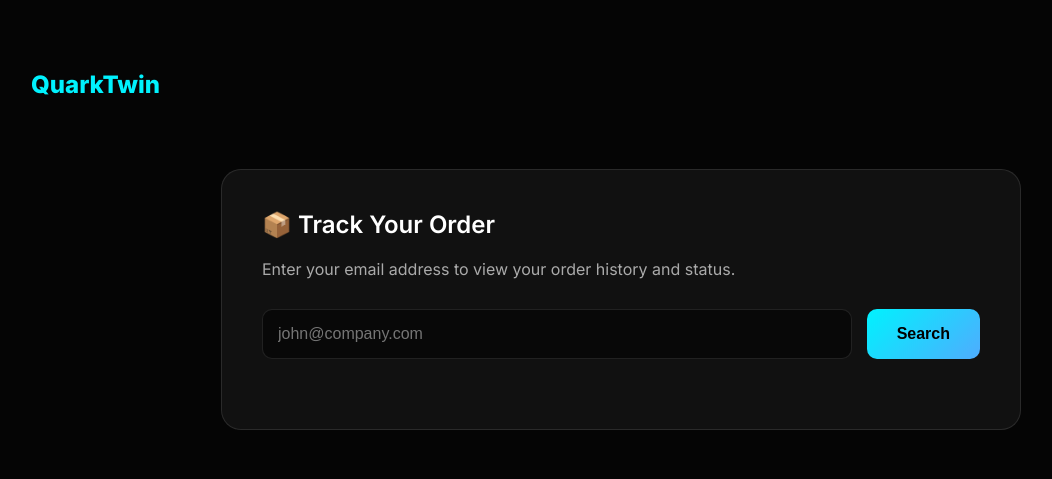
After one commit to PJZHUANG/my-test-site, a Flask app: page /track in a window 1280 px wide. The commit adds this page. Shown: the top 479 px of the page, without its empty margins (19-1071 px from the left). Run offline with Flask 3, Linux system fonts and the light colour scheme.

Commit message:
导航栏新增查单入口

```diff
--- a/app.py
+++ b/app.py
@@ -726,5 +726,24 @@ def chat():
         return jsonify({"response": ai_content})
     except Exception as e:
         return jsonify({"response": "Sorry, I am having network issues. Please leave an inquiry via the form below."}), 500
+@app.route('/track', methods=['GET', 'POST'])
+def track_order():
+    orders = []
+    if request.method == 'POST':
+        email = request.form['email']
+        db = get_db()
+        cursor = db.cursor()
+        cursor.execute("""
+            SELECT o.id, o.total_amount, o.status, o.created_at,
+                   GROUP_CONCAT(CONCAT(p.name, ' (x', i.quantity, ')') SEPARATOR '<br>') as items
+            FROM shop_orders o
+            LEFT JOIN shop_order_items i ON o.id = i.order_id
+            LEFT JOIN shop_products p ON i.product_id = p.id
+            WHERE o.customer_email = %s
+            GROUP BY o.id ORDER BY o.id DESC
+        """, (email,))
+        orders = cursor.fetchall()
+        db.close()
+    return render_template('track.html', orders=orders)
 if __name__ == '__main__':
     app.run()
--- a/templates/index.html
+++ b/templates/index.html
@@ -105,6 +105,7 @@
             <a href="#features">Why Us</a>
             <a href="/shop" style="color: var(--primary);">Shop Components</a>
             <a href="#contact">Contact</a>
+            <a href="/track">Track Order</a>
         </div>
     </nav>
 
--- /dev/null
+++ b/templates/track.html
@@ -0,0 +1,68 @@
+<!DOCTYPE html>
+<html lang="en">
+<head>
+    <meta charset="UTF-8">
+    <title>Track Order | QuarkTwin</title>
+    <link href="https://fonts.googleapis.com/css2?family=Inter:wght@300;400;600;800&display=swap" rel="stylesheet">
+    <style>
+        :root { --bg: #050505; --primary: #00f2fe; --glass: rgba(255,255,255,0.05); --border: rgba(255,255,255,0.1); }
+        body { background: var(--bg); color: white; font-family: 'Inter', sans-serif; margin: 0; padding: 50px; }
+        nav { padding: 20px 0; margin-bottom: 50px; }
+        .logo { font-size: 24px; font-weight: 800; color: var(--primary); text-decoration: none; }
+        .container { max-width: 800px; margin: 0 auto; }
+        .card { background: var(--glass); border: 1px solid var(--border); border-radius: 20px; padding: 40px; }
+        h2 { margin-top: 0; font-weight: 600; }
+        .form-group { display: flex; gap: 15px; margin-bottom: 30px; }
+        input[type="email"] { flex: 1; padding: 15px; border-radius: 10px; border: 1px solid var(--border); background: rgba(0,0,0,0.5); color: white; font-size: 16px; outline: none; }
+        input[type="email"]:focus { border-color: var(--primary); }
+        button { padding: 15px 30px; background: linear-gradient(135deg, var(--primary), #4facfe); border: none; border-radius: 10px; color: #000; font-weight: 800; cursor: pointer; font-size: 16px; transition: 0.3s; }
+        button:hover { transform: scale(1.05); }
+        table { width: 100%; border-collapse: collapse; margin-top: 20px; }
+        th, td { padding: 15px; text-align: left; border-bottom: 1px solid var(--border); }
+        th { color: var(--primary); font-weight: 600; }
+        .badge { padding: 5px 10px; border-radius: 20px; font-size: 12px; font-weight: bold; }
+        .badge-paid { background: rgba(25, 135, 84, 0.2); color: #20c997; border: 1px solid #20c997; }
+        .badge-pending { background: rgba(255, 193, 7, 0.2); color: #ffc107; border: 1px solid #ffc107; }
+    </style>
+</head>
+<body>
+    <nav><a href="/" class="logo">QuarkTwin</a></nav>
+    <div class="container">
+        <div class="card">
+            <h2>📦 Track Your Order</h2>
+            <p style="color: #aaa; margin-bottom: 30px;">Enter your email address to view your order history and status.</p>
+            <form method="POST">
+                <div class="form-group">
+                    <input type="email" name="email" placeholder="john@company.com" required>
+                    <button type="submit">Search</button>
+                </div>
+            </form>
+
+            {% if orders %}
+            <table>
+                <thead>
+                    <tr><th>Order ID</th><th>Items</th><th>Total</th><th>Status</th><th>Date</th></tr>
+                </thead>
+                <tbody>
+                    {% for order in orders %}
+                    <tr>
+                        <td>#{{ order[0] }}</td>
+                        <td>{{ order[4]|safe }}</td>
+                        <td style="color: var(--primary); font-weight: bold;">${{ order[1] }}</td>
+                        <td>
+                            <span class="badge {{ 'badge-paid' if order[2] == 'Paid' else 'badge-pending' }}">
+                                {{ order[2] }}
+                            </span>
+                        </td>
+                        <td>{{ str(order[3])[:10] }}</td>
+                    </tr>
+                    {% endfor %}
+                </tbody>
+            </table>
+            {% elif request.method == 'POST' %}
+                <p style="color: #ffc107;">No orders found for this email address.</p>
+            {% endif %}
+        </div>
+    </div>
+</body>
+</html>
```
